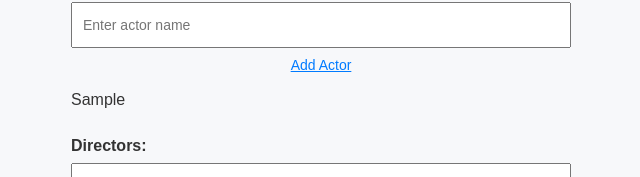
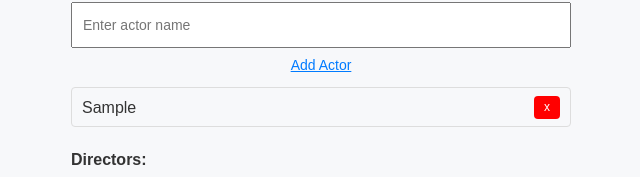
Before and after one commit to 6onosensu/moviesApi, a Vue app in the folder FrontendApi/: page /add-movie in a window 1280 px wide. Both pictures are taken after typing "Sample" into the empty fields and a click on the button "Add Actor". Shown: the part 593-770 px from the top of the page, without its empty margins (319-959 px from the left). Built offline with nearby package versions, Linux system fonts and the light colour scheme; no server answers.

Commit message:
delivers #1, #2, #3: https://trello.com/c/m73z2F8C/28-user-can-delete-actor-when-creating-or-updating-a-movie

```diff
--- a/FrontendApi/src/components/movie/MovieUpdate.vue
+++ b/FrontendApi/src/components/movie/MovieUpdate.vue
@@ -37,8 +37,11 @@
             <input v-model="actorName" id="actorsToUpdate" type="text" placeholder="Enter actor name" />
             <button @click="addActor">Add Actor</button>
             <ul>
-            <li v-for="actor in movie.actors" :key="actor.actorID">
-                {{ actor.name }}
+              <li v-for="(actor, index) in movie.actors" :key="index">
+                <div class="in-row">
+                  <span>{{ actor.name }}</span>
+                  <button @click="deleteActor(index)" class="delete-btn">x</button>
+                </div>
               </li>
             </ul>
         </div>
@@ -117,6 +120,9 @@ export default {
         this.movie.directors.push({ name: this.directorName.trim() });
         this.directorName = "";
       }
+    },
+    deleteActor(actorID) {
+      this.movie.actors.splice(actorID, 1);
     },
     async submitMovie() {
       const movieID = this.$route.params.movieID;
@@ -197,6 +203,47 @@ export default {
 }
 
 li {
-    margin: 5px 0;
+  margin: 0;
+  padding: 0;
+}
+
+.in-row {
+  display: flex;
+  align-items: center;
+  justify-content: space-between;
+  border: 1px solid #ddd;
+  padding: 2px 10px;
+  width: 100%;
+  border-radius: 4px;
+  box-sizing: border-box;
+  height: 40px;
+}
+
+.in-row span {
+  flex-grow: 1;
+  text-align: left;
+}
+
+.in-row:hover {
+  background-color: #f1f1f1;
+}
+
+.delete-btn {
+  background-color: red;
+  text-decoration: none;
+  color: white;
+  border: none;
+  border-radius: 4px;
+  align-items: center;
+  justify-content: center;
+  display: flex;
+  cursor: pointer;
+  padding: 2px 10px;
+  font-size: 12px;
+}
+
+.delete-btn:hover {
+  background-color: darkred;
+  color: white;
 }
   </style>
--- a/FrontendApi/src/views/AddMovie.vue
+++ b/FrontendApi/src/views/AddMovie.vue
@@ -36,8 +36,11 @@
       <input v-model="actorName" id="actors" type="text" placeholder="Enter actor name" />
       <button @click="addActor">Add Actor</button>
       <ul>
-        <li v-for="actor in movie.actors" :key="actor.actorID">
-          {{ actor.name }}
+        <li v-for="(actor, index) in movie.actors" :key="index">
+          <div class="in-row">
+            <span>{{ actor.name }}</span>
+            <button @click="deleteActor(index)" class="delete-btn">x</button>
+          </div>
         </li>
       </ul>
     </div>
@@ -105,6 +108,9 @@ export default {
         this.movie.directors.push({ name: this.directorName.trim() });
         this.directorName = "";
       }
+    },
+    deleteActor(actorID) {
+      this.movie.actors.splice(actorID, 1);
     },
     async submitMovie() {
       try {
@@ -193,6 +199,47 @@ ul {
 }
 
 li {
-  margin: 5px 0;
+  margin: 0;
+  padding: 0;
+}
+
+.in-row {
+  display: flex;
+  align-items: center;
+  justify-content: space-between;
+  border: 1px solid #ddd;
+  padding: 2px 10px;
+  width: 100%;
+  border-radius: 4px;
+  box-sizing: border-box;
+  height: 40px;
+}
+
+.in-row span {
+  flex-grow: 1;
+  text-align: left;
+}
+
+.in-row:hover {
+  background-color: #f1f1f1;
+}
+
+.delete-btn {
+  background-color: red;
+  text-decoration: none;
+  color: white;
+  border: none;
+  border-radius: 4px;
+  align-items: center;
+  justify-content: center;
+  display: flex;
+  cursor: pointer;
+  padding: 2px 10px;
+  font-size: 12px;
+}
+
+.delete-btn:hover {
+  background-color: darkred;
+  color: white;
 }
 </style>
```
Lines whose indentation alone changed are shown as unchanged.
